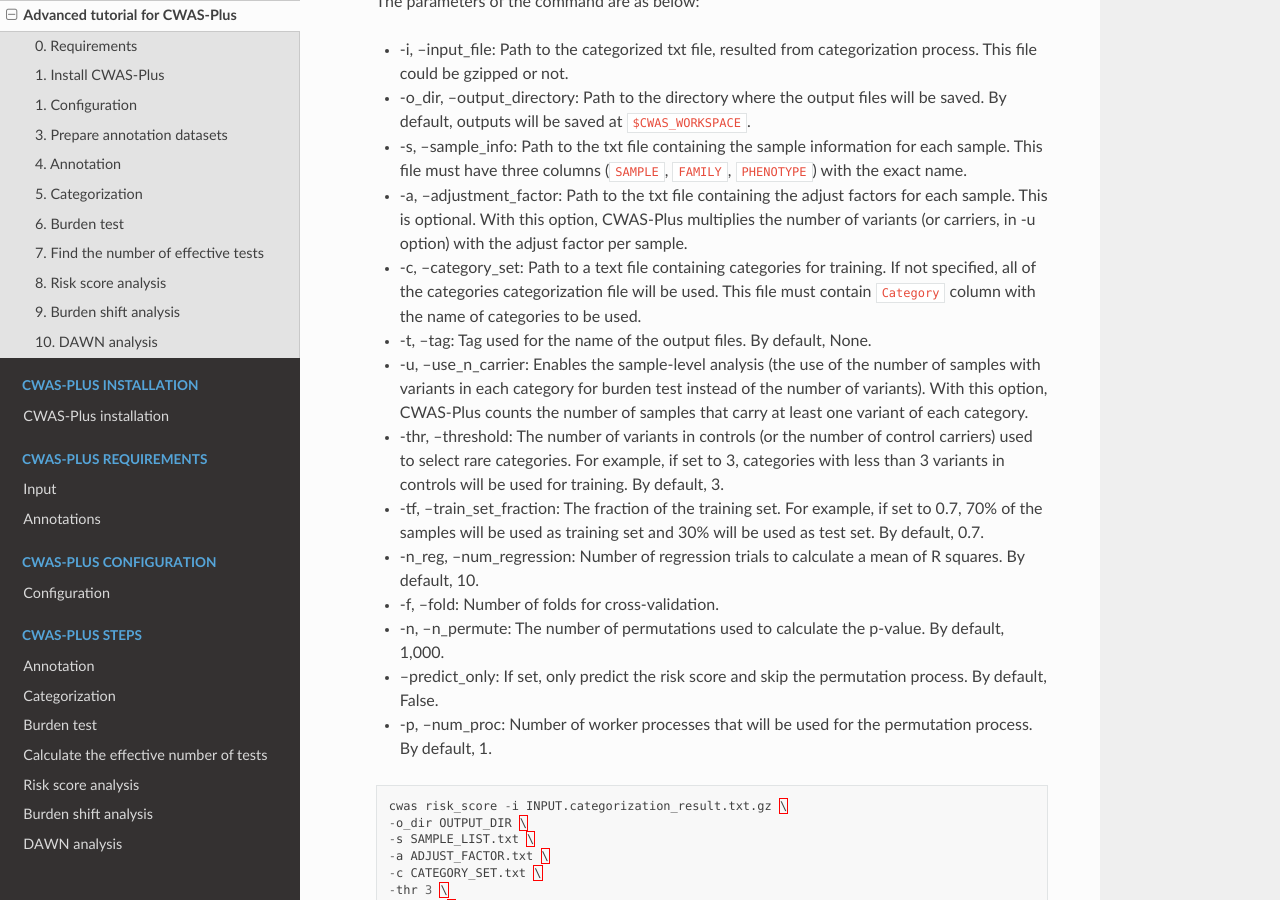
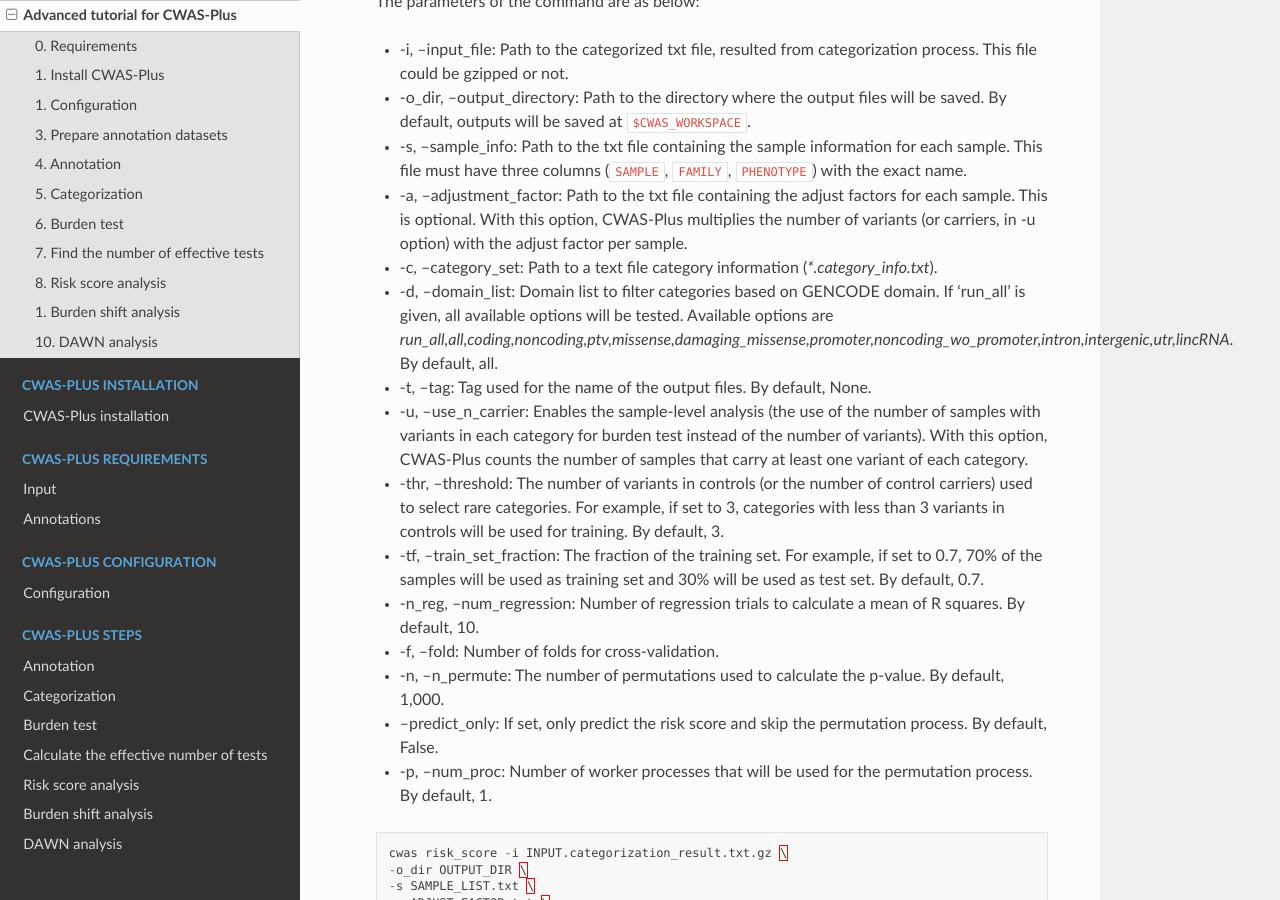
Before and after one commit to joonan-lab/cwas, a Sphinx documentation site: the page built from docs/quickstart/advanced_tutorial.rst, in a window 1280 px wide and 900 px high, scrolled down 18858 px. Built offline with Sphinx 7.4.7 and the Read the Docs theme 2.0.0, drawn with Linux system fonts in a browser that asks for light colours.

Commit message:
Update documents
Update documents

```diff
--- a/docs/quickstart/advanced_tutorial.rst
+++ b/docs/quickstart/advanced_tutorial.rst
@@ -750,7 +750,8 @@ This is an advanced tutorial for CWAS-Plus. Specific descriptions of arguments a
   - -o_dir, --output_directory: Path to the directory where the output files will be saved. By default, outputs will be saved at ``$CWAS_WORKSPACE``.
   - -s, --sample_info: Path to the txt file containing the sample information for each sample. This file must have three columns (``SAMPLE``, ``FAMILY``, ``PHENOTYPE``) with the exact name.
   - -a, --adjustment_factor: Path to the txt file containing the adjust factors for each sample. This is optional. With this option, CWAS-Plus multiplies the number of variants (or carriers, in -u option) with the adjust factor per sample.
-  - -c, --category_set: Path to a text file containing categories for training. If not specified, all of the categories categorization file will be used. This file must contain ``Category`` column with the name of categories to be used.
+  - -c, --category_set: Path to a text file category information (`*.category_info.txt`).
+  - -d, --domain_list: Domain list to filter categories based on GENCODE domain. If 'run_all' is given, all available options will be tested. Available options are `run_all,all,coding,noncoding,ptv,missense,damaging_missense,promoter,noncoding_wo_promoter,intron,intergenic,utr,lincRNA`. By default, all.
   - -t, --tag: Tag used for the name of the output files. By default, None.
   - -u, --use_n_carrier: Enables the sample-level analysis (the use of the number of samples with variants in each category for burden test instead of the number of variants). With this option, CWAS-Plus counts the number of samples that carry at least one variant of each category.
   - -thr, --threshold: The number of variants in controls (or the number of control carriers) used to select rare categories. For example, if set to 3, categories with less than 3 variants in controls will be used for training. By default, 3.
@@ -871,7 +872,7 @@ This is an advanced tutorial for CWAS-Plus. Specific descriptions of arguments a
 
 
 
-9.  :ref:`Burden shift analysis <burdenshift>`
+1.  :ref:`Burden shift analysis <burdenshift>`
 ################################################
 
   Identify the overrepresented domains associated to the phenotype.
--- a/docs/quickstart/quick_tutorial.rst
+++ b/docs/quickstart/quick_tutorial.rst
@@ -277,7 +277,8 @@ This is a quick tutorial for CWAS-Plus. Specific descriptions of arguments are d
   - -o_dir, --output_directory: Path to the directory where the output files will be saved. By default, outputs will be saved at ``$CWAS_WORKSPACE``.
   - -s, --sample_info: Path to the txt file containing the sample information for each sample. This file must have three columns (``SAMPLE``, ``FAMILY``, ``PHENOTYPE``) with the exact name.
   - -a, --adjustment_factor: Path to the txt file containing the adjust factors for each sample. This is optional. With this option, CWAS-Plus multiplies the number of variants (or carriers, in -u option) with the adjust factor per sample.
-  - -c, --category_set: Path to a text file containing categories for training. If not specified, all of the categories categorization file will be used. This file must contain ``Category`` column with the name of categories to be used.
+  - -c, --category_set: Path to a text file category information (`*.category_info.txt`).
+  - -d, --domain_list: Domain list to filter categories based on GENCODE domain. If 'run_all' is given, all available options will be tested. Available options are `run_all,all,coding,noncoding,ptv,missense,damaging_missense,promoter,noncoding_wo_promoter,intron,intergenic,utr,lincRNA`. By default, all.
   - -t, --tag: Tag used for the name of the output files. By default, None.
   - -u, --use_n_carrier: Enables the sample-level analysis (the use of the number of samples with variants in each category for burden test instead of the number of variants). With this option, CWAS-Plus counts the number of samples that carry at least one variant of each category.
   - -thr, --threshold: The number of variants in controls (or the number of control carriers) used to select rare categories. For example, if set to 3, categories with less than 3 variants in controls will be used for training. By default, 3.
--- a/docs/steps/risk_score.rst
+++ b/docs/steps/risk_score.rst
@@ -39,7 +39,8 @@ CWAS-Plus utilizes categorized results to estimate the optimal predictor for the
   | 11002.s1 | 1.113        |
   +----------+--------------+
 
-- -c, --category_set: Path to a text file containing categories for training. If not specified, all of the categories categorization file will be used. This file must contain ``Category`` column with the name of categories to be used.
+- -c, --category_set: Path to a text file category information (`*.category_info.txt`).
+- -d, --domain_list: Domain list to filter categories based on GENCODE domain. If 'run_all' is given, all available options will be tested. Available options are `run_all,all,coding,noncoding,ptv,missense,damaging_missense,promoter,noncoding_wo_promoter,intron,intergenic,utr,lincRNA`. By default, all.
 - -t, --tag: Tag used for the name of the output files. By default, None.
 - -u, --use_n_carrier: Enables the sample-level analysis (the use of the number of samples with variants in each category for burden test instead of the number of variants). With this option, CWAS-Plus counts the number of samples that carry at least one variant of each category.
 - -thr, --threshold: The number of variants in controls (or the number of control carriers) used to select rare categories. For example, if set to 3, categories with less than 3 variants in controls will be used for training. By default, 3.
```
